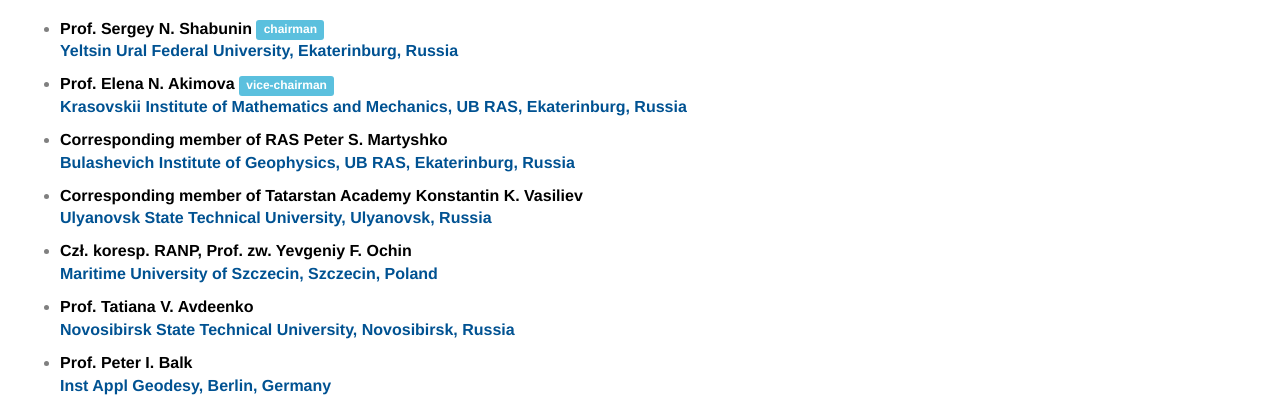
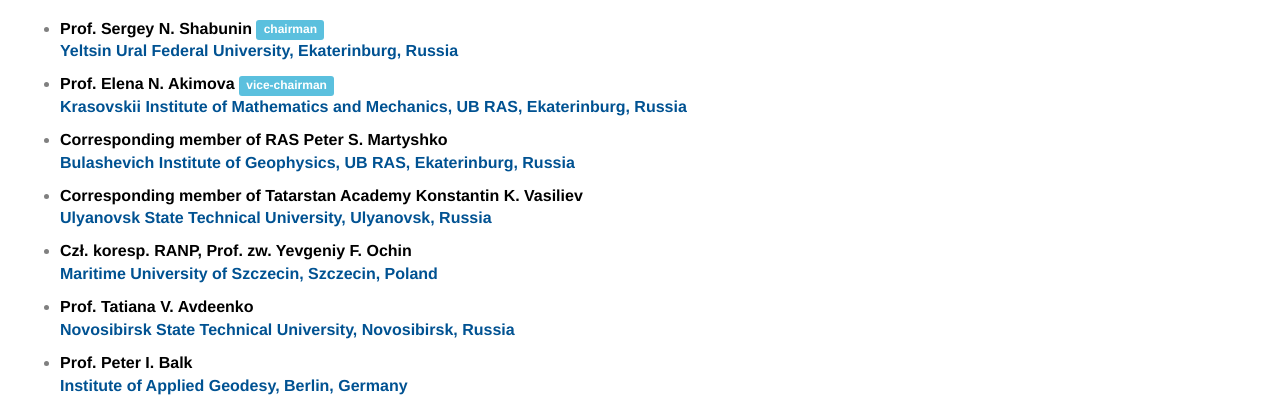
Before and after one commit to atsidaev/reit-rtf, a plain HTML site: page index.html in a window 1280 px wide. Both pictures are taken after a click on the link "Committees". Shown: the part 374-778 px from the top of the page. Drawn offline with nearby package versions, Linux system fonts and the light colour scheme.

Commit message:
Balk institute

```diff
--- a/index.html
+++ b/index.html
@@ -225,7 +225,7 @@
 							</li>
 							<li>
 								<label>Prof.  Peter I. Balk</label>
-								<span>Inst Appl Geodesy, Berlin, Germany</span>
+								<span>Institute of Applied Geodesy, Berlin, Germany</span>
 							</li>
 							<li>
 								<label>Prof.  Dmitriy B. Berg</label>
```
